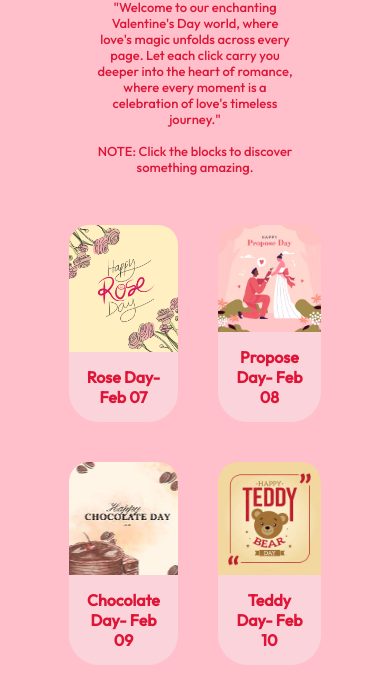
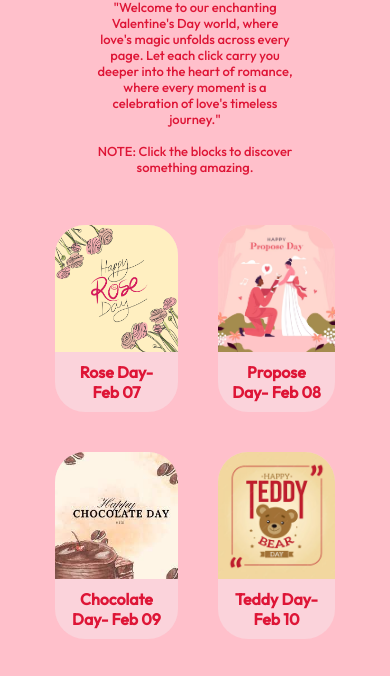
Before and after one commit to Eyu-Gen/Valentine-Day-Special, a plain HTML site: page index.html in a window 390 px wide. Shown: the part 103-779 px from the top of the page. Drawn offline with Linux system fonts and the light colour scheme; a web font is replaced by a local one.

Commit message:
Landing Page

```diff
--- a/style01.css
+++ b/style01.css
@@ -87,7 +87,7 @@ hr{
     width: 100%;
     height: 100%;
     object-fit: cover;
-    border-radius: 20px 20px 0px 0px;
+    border-radius: 30px 30px 0px 0px;
 }
 
 .description{
@@ -116,5 +116,10 @@ hr{
 
     .pageSection{
         grid-template-columns: auto auto;
+        width: 100%;
+    }
+
+    .description{
+        padding: 10px;
     }
 }
```
